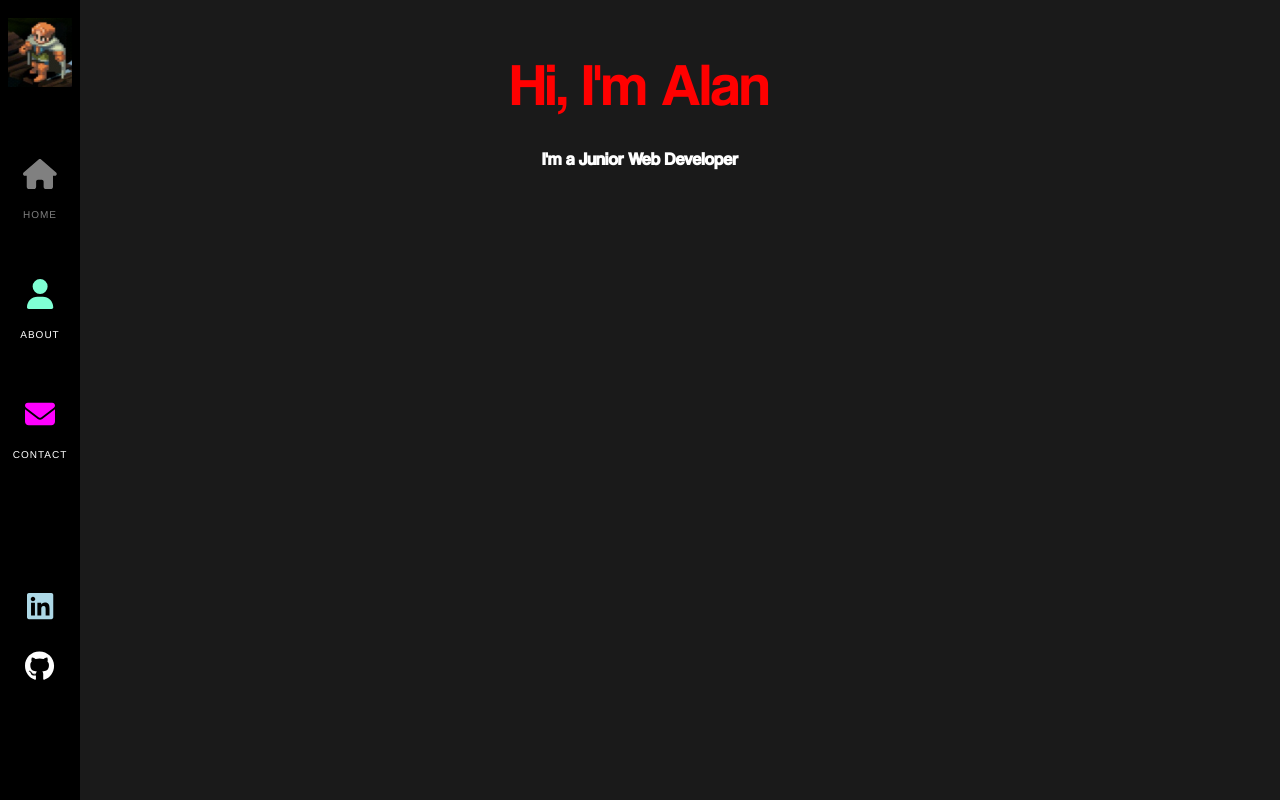
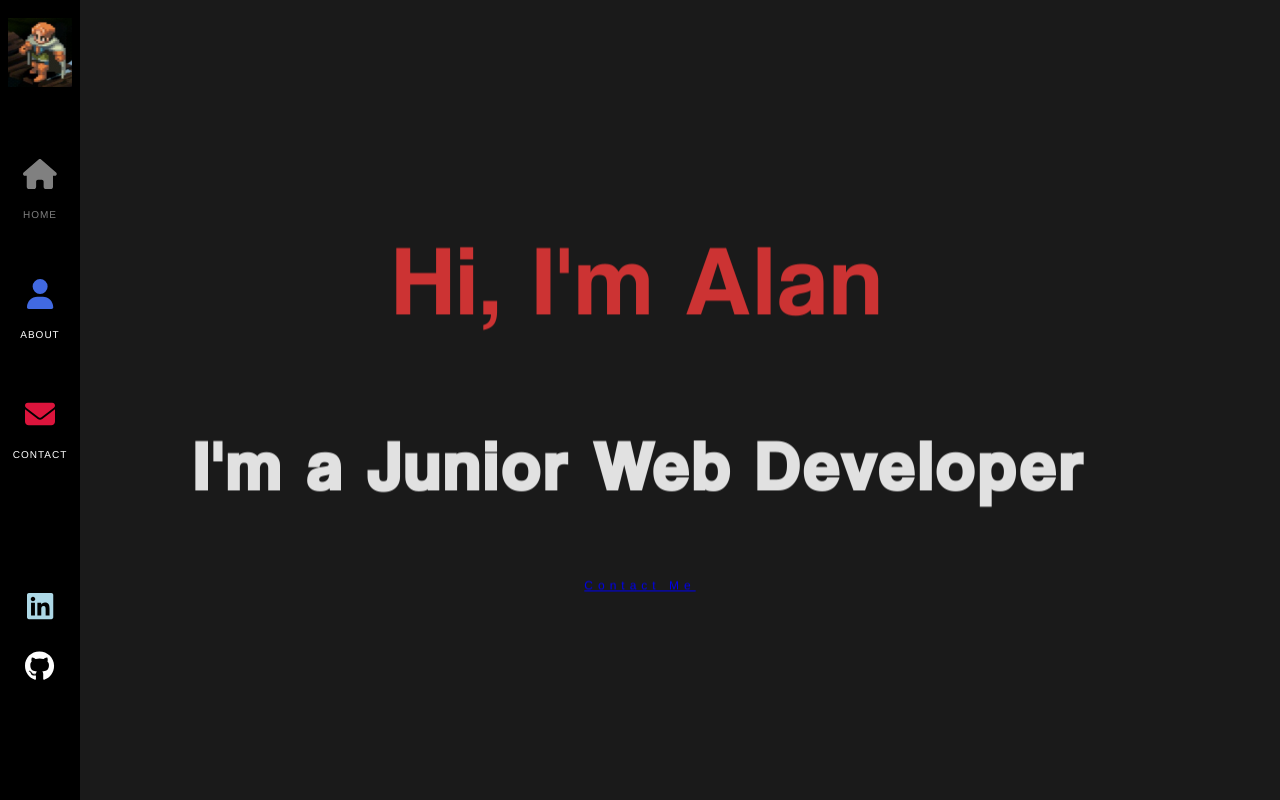
Before and after one commit to ashirk94/react-portfolio, a React (Create React App) app: page / in a window 1280 px wide. Built offline with nearby package versions, Linux system fonts and the light colour scheme.

Commit message:
heading animation

```diff
--- a/src/components/home/index.js
+++ b/src/components/home/index.js
@@ -5,9 +5,15 @@ const Home = () => {
   return (
     <div className="container home-page">
       <div className="text-zone">
-        <h1>Hi, I'm Alan</h1>
-        <h2>I'm a Junior Web Developer</h2>
-        <Link to="/contact" className='flat-button'></Link>
+        <div className="delay1">
+          <h1>Hi, I'm Alan</h1>
+        </div>
+        <div className="delay2">
+          <h2>I'm a Junior Web Developer</h2>
+        </div>
+        <Link to="/contact" className="flat-button">
+          Contact Me
+        </Link>
       </div>
     </div>
   )
--- a/src/components/home/index.scss
+++ b/src/components/home/index.scss
@@ -1,9 +1,36 @@
-h1 {
-    color: red;
-    font-size: 60px;
+.text-zone {
+  position: relative;
+  top: 50%;
+  left: 5%;
+  transform: translateY(-50%);
+  max-height: 90%;
+  max-width: 90%;
+
+
+  .delay1 {
+      opacity: 0;
+      animation: fadeIn 4s forwards;
+  animation-delay: 0.5s;
+  }
+
+  .delay2 {
+      opacity: 0;
+      animation: fadeIn 6s forwards;
+  animation-delay: 2s;
+  }
+
+  h1 {
+    color: hsl(0, 60%, 50%);
+    font-size: 100px;
     margin: 0;
     font-weight: 500;
+
+  }
+  h1,
+  h2 {
+    font-family: 'Coolvetica';
+  }
+  h2 {
+      font-size: 70px;
+  }
 }
-h1, h2 {
-font-family: 'Coolvetica';
-}
--- a/src/components/layout/index.scss
+++ b/src/components/layout/index.scss
@@ -3,25 +3,6 @@
   height: 100%;
   position: absolute;
   background-color: hsl(200, 0%, 10%);
-}
-
-.top-tags {
-  bottom: auto;
-  top: 35px;
-}
-
-.tags {
-  color: white;
-  opacity: 0.6;
-  position: absolute;
-  bottom: 0;
-  left: 120px;
-  font-size: 18px;
-  font-family: 'La Belle Aurore', cursive;
-}
-
-.bottom-tag-html {
-  margin-left: -20px;
 }
 
 .container {
@@ -30,13 +11,11 @@
   height: 90%;
   min-height: 566px;
   position: absolute;
-  opacity: 0;
   top: 5%;
   margin: 0 auto;
   z-index: 1;
   transform-style: preserve-3d;
-  animation: fadeIn 1s forwards;
-  animation-delay: 1s;
+  letter-spacing: 5px;
 }
 
 .container.contact-page,
@@ -54,7 +33,7 @@
     h1 {
       font-size: 53px;
       font-family: 'Coolvetica';
-      color: #141102;
+      color: white;
       font-weight: 400;
       margin-top: 0;
       position: relative;
@@ -64,7 +43,7 @@
       &:before {
         content: '<h1>';
         font-family: 'La Belle Aurore', cursive;
-        color: #ffd700;
+        color: white;
         font-size: 18px;
         position: absolute;
         margin-top: -10px;
--- a/src/components/sidebar/index.js
+++ b/src/components/sidebar/index.js
@@ -17,7 +17,7 @@ const Sidebar = () => {
           style={({ isActive }) => ({ color: isActive ? 'grey' : 'white' })}
           to="/"
         >
-          <FontAwesomeIcon icon={faHome} color="violet" />
+          <FontAwesomeIcon icon={faHome} color="SlateBlue" />
         </NavLink>
         <NavLink
           exact="true"
@@ -25,7 +25,7 @@ const Sidebar = () => {
           className="about-link"
           to="/about"
         >
-          <FontAwesomeIcon icon={faUser} color="Aquamarine" />
+          <FontAwesomeIcon icon={faUser} color="RoyalBlue" />
         </NavLink>
         <NavLink
           exact="true"
@@ -33,7 +33,7 @@ const Sidebar = () => {
           className="contact-link"
           to="/contact"
         >
-          <FontAwesomeIcon icon={faEnvelope} color="Magenta" />
+          <FontAwesomeIcon icon={faEnvelope} color="Crimson" />
         </NavLink>
         <br />
         <br />
```
